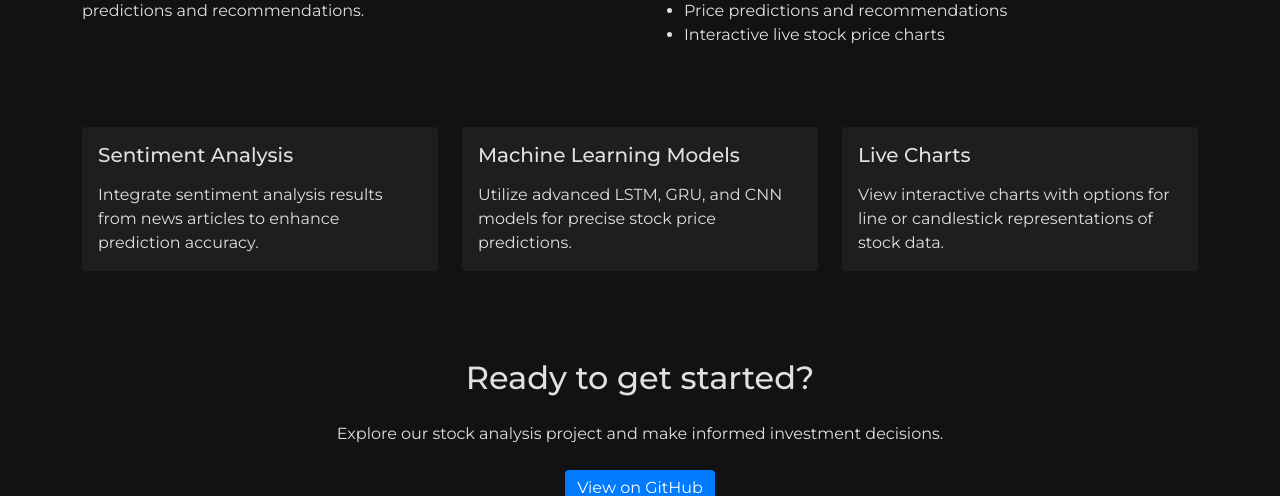
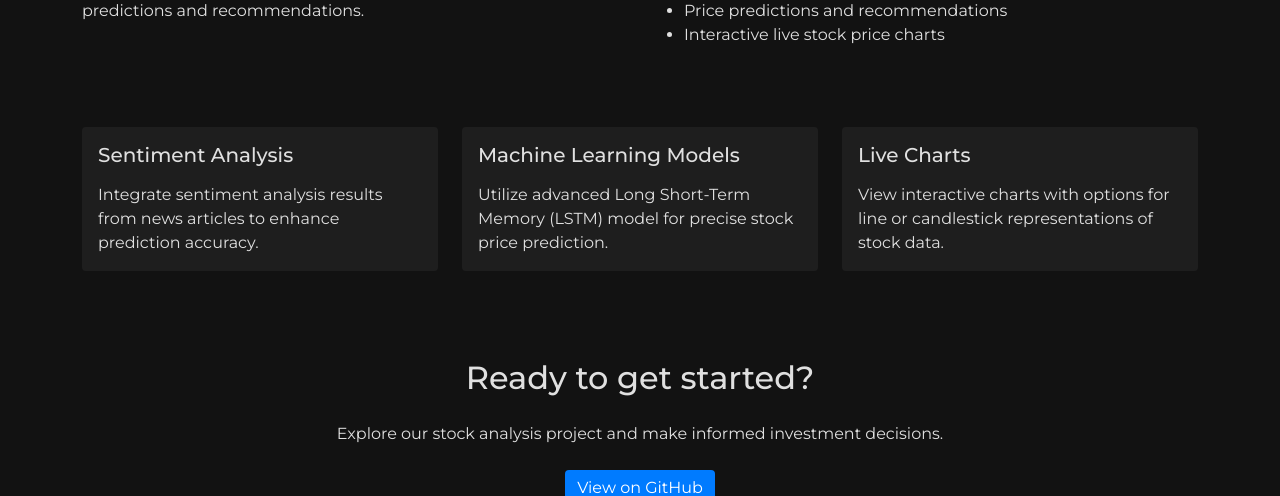
Before and after one commit to Afnan011/SmartStockInsight, a Flask app: page / in a window 1280 px wide. Shown: the part 679-1175 px from the top of the page. Run offline with Flask 3, Linux system fonts and the light colour scheme.

Commit message:
updated report to repo

```diff
--- a/templates/index.html
+++ b/templates/index.html
@@ -86,7 +86,7 @@
                 <div class="card">
                     <div class="card-body">
                         <h5 class="card-title mb-3">Machine Learning Models</h5>
-                        <p class="card-text">Utilize advanced LSTM, GRU, and CNN models for precise stock price predictions.</p>
+                        <p class="card-text">Utilize advanced Long Short-Term Memory (LSTM) model for precise stock price prediction.</p>
                     </div>
                 </div>
             </div>
```
Also changed, not shown: README.md, 1 other file.
